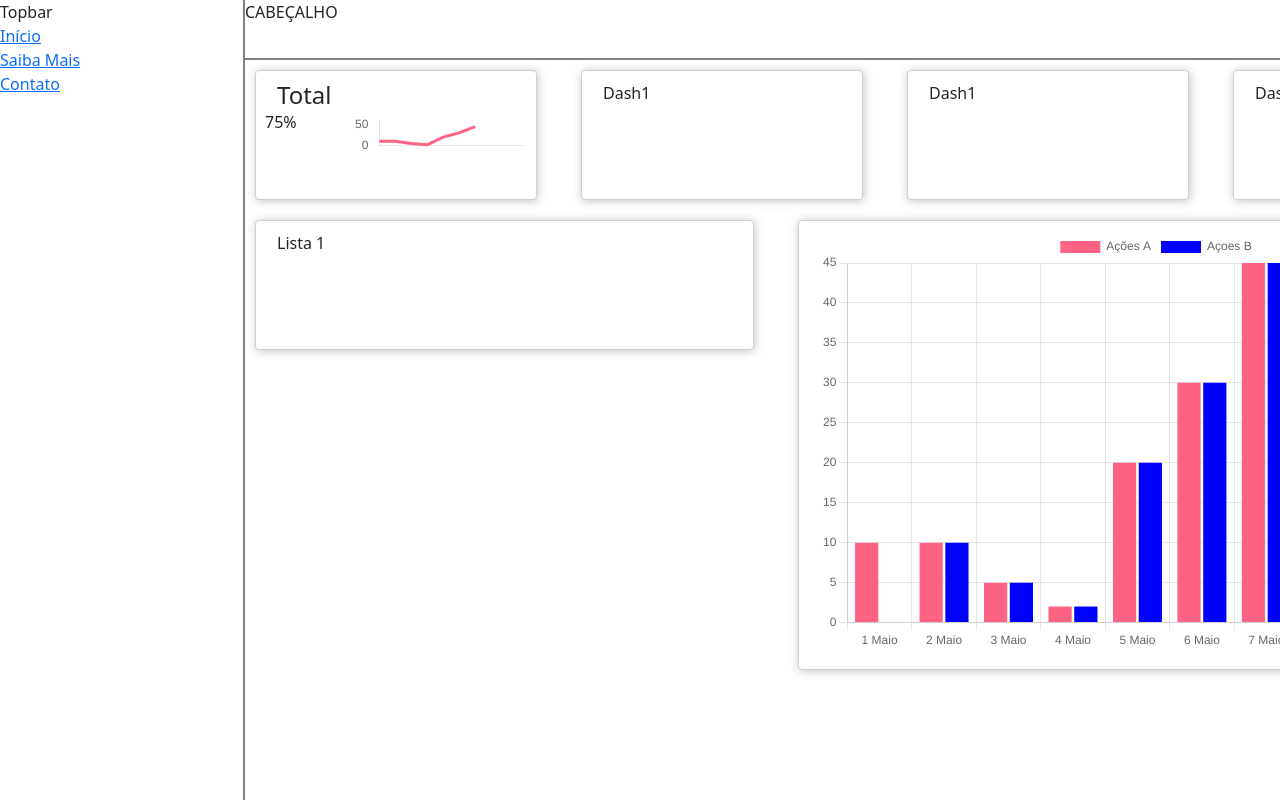
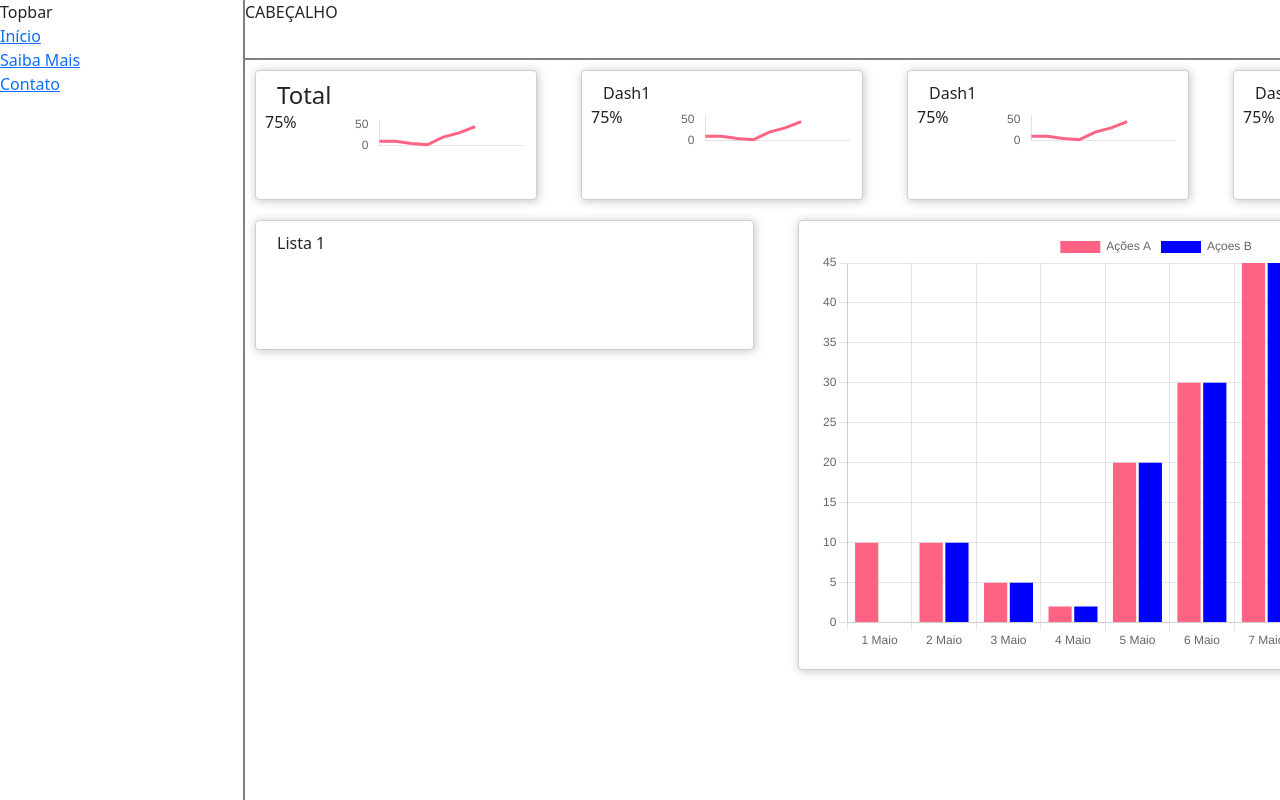
Before and after one commit to jvms1998/Projeto_B3_Front, a plain HTML site: page index.html in a window 1280 px wide. Shown: the top 800 px of the page. Drawn offline with nearby package versions, Linux system fonts and the light colour scheme.

Commit message:
Ajustes gráficos internos

```diff
--- a/graficos.js
+++ b/graficos.js
@@ -42,9 +42,9 @@
     );
 
     /////////////////////////////////////////////////////////////////////////////////////////////////////////
-                                // CÓDIGO DO GRÁFICO INTERNO
+  // CÓDIGO DO GRÁFICO INTERNO 1
 
-    const labels_grafico_interno = [
+    const labels_grafico_interno1 = [
         '',
         '',
         '',
@@ -58,8 +58,8 @@
 
       ];
 
-      const data_grafico_interno = {
-        labels: labels_grafico_interno,
+      const data_grafico_interno1 = {
+        labels: labels_grafico_interno1,
         datasets: [{
           label: 'Ações A',
           backgroundColor: 'rgb(255, 99, 132)',
@@ -69,9 +69,9 @@
         }]
       };
 
-      const config_grafico_interno = {
+      const config_grafico_interno1 = {
         type: 'line',
-        data: data_grafico_interno,
+        data: data_grafico_interno1,
         options: {
             plugins: {
               title: {
@@ -99,7 +99,200 @@
           }
       };
 
-      const grafico_interno = new Chart(
-        document.getElementById('grafico_interno'),
-        config_grafico_interno
+      const grafico_interno1 = new Chart(
+        document.getElementById('grafico_interno1'),
+        config_grafico_interno1
       );
+
+
+      /////////////////////////////////////////////////////////////////////////////////////////////////////////
+  // CÓDIGO DO GRÁFICO INTERNO 2
+
+    const labels_grafico_interno2 = [
+      '',
+      '',
+      '',
+      '',
+      '',
+      '',
+      '',
+      '',
+      '',
+      '',
+
+    ];
+
+    const data_grafico_interno2 = {
+      labels: labels_grafico_interno2,
+      datasets: [{
+        label: 'Ações A',
+        backgroundColor: 'rgb(255, 99, 132)',
+        borderColor: 'rgb(255, 99, 132)',
+        data: [10, 10, 5, 2, 20, 30, 45],
+        pointRadius:0,
+      }]
+    };
+
+    const config_grafico_interno2 = {
+      type: 'line',
+      data: data_grafico_interno2,
+      options: {
+          plugins: {
+            title: {
+              display: false
+            },
+            legend: {
+              display: false
+            }
+          },
+          scales: {
+              x: {
+                grid: {
+                  display: false,
+                }
+              },
+              y: {
+                  grid: {
+                    display: false,
+                  }
+                }
+          },
+          interaction: {
+            intersect: false,
+          }
+        }
+    };
+
+    const grafico_interno2 = new Chart(
+      document.getElementById('grafico_interno2'),
+      config_grafico_interno2
+    );
+
+
+
+/////////////////////////////////////////////////////////////////////////////////////////////////////////
+                                     // CÓDIGO DO GRÁFICO INTERNO 3
+
+  const labels_grafico_interno3 = [
+    '',
+    '',
+    '',
+    '',
+    '',
+    '',
+    '',
+    '',
+    '',
+    '',
+
+  ];
+
+  const data_grafico_interno3 = {
+    labels: labels_grafico_interno3,
+    datasets: [{
+      label: 'Ações A',
+      backgroundColor: 'rgb(255, 99, 132)',
+      borderColor: 'rgb(255, 99, 132)',
+      data: [10, 10, 5, 2, 20, 30, 45],
+      pointRadius:0,
+    }]
+  };
+
+  const config_grafico_interno3 = {
+    type: 'line',
+    data: data_grafico_interno3,
+    options: {
+        plugins: {
+          title: {
+            display: false
+          },
+          legend: {
+            display: false
+          }
+        },
+        scales: {
+            x: {
+              grid: {
+                display: false,
+              }
+            },
+            y: {
+                grid: {
+                  display: false,
+                }
+              }
+        },
+        interaction: {
+          intersect: false,
+        }
+      }
+  };
+
+  const grafico_interno3 = new Chart(
+    document.getElementById('grafico_interno3'),
+    config_grafico_interno3
+  );
+
+
+/////////////////////////////////////////////////////////////////////////////////////////////////////////
+                                     // CÓDIGO DO GRÁFICO INTERNO 3
+
+ const labels_grafico_interno4 = [
+  '',
+  '',
+  '',
+  '',
+  '',
+  '',
+  '',
+  '',
+  '',
+  '',
+
+];
+
+const data_grafico_interno4 = {
+  labels: labels_grafico_interno4,
+  datasets: [{
+    label: 'Ações A',
+    backgroundColor: 'rgb(255, 99, 132)',
+    borderColor: 'rgb(255, 99, 132)',
+    data: [10, 10, 5, 2, 20, 30, 45],
+    pointRadius:0,
+  }]
+};
+
+const config_grafico_interno4 = {
+  type: 'line',
+  data: data_grafico_interno4,
+  options: {
+      plugins: {
+        title: {
+          display: false
+        },
+        legend: {
+          display: false
+        }
+      },
+      scales: {
+          x: {
+            grid: {
+              display: false,
+            }
+          },
+          y: {
+              grid: {
+                display: false,
+              }
+            }
+      },
+      interaction: {
+        intersect: false,
+      }
+    }
+};
+
+const grafico_interno4 = new Chart(
+  document.getElementById('grafico_interno4'),
+  config_grafico_interno4
+);
--- a/index.html
+++ b/index.html
@@ -31,22 +31,52 @@
                                 </div>
 
                                 <div class="col-md-8 p-0">
-                                    <canvas id="grafico_interno" height="110px"></canvas>
+                                    <canvas id="grafico_interno1" height="110px"></canvas>
                                 </div>
                             </div>
                         </div>
                     </div>
 
                     <div class="col-md-3">
-                        <div class="card">Dash1</div>
+                        <div class="card">Dash1
+                            <div class="row">
+                                <div class="col-md-4 p-0">
+                                    75%
+                                </div>
+
+                                <div class="col-md-8 p-0">
+                                    <canvas id="grafico_interno2" height="110px"></canvas>
+                                </div>
+                            </div>
+                        </div>
                     </div>
 
                     <div class="col-md-3">
-                        <div class="card">Dash1</div>
+                        <div class="card">Dash1
+                            <div class="row">
+                                <div class="col-md-4 p-0">
+                                    75%
+                                </div>
+
+                                <div class="col-md-8 p-0">
+                                    <canvas id="grafico_interno3" height="110px"></canvas>
+                                </div>
+                            </div>
+                        </div>
                     </div>
 
                     <div class="col-md-3">
-                        <div class="card">Dash1</div>
+                        <div class="card">Dash1
+                            <div class="row">
+                                <div class="col-md-4 p-0">
+                                    75%
+                                </div>
+
+                                <div class="col-md-8 p-0">
+                                    <canvas id="grafico_interno4" height="110px"></canvas>
+                                </div>
+                            </div>
+                        </div>
                     </div>
 
                 </div>
```
